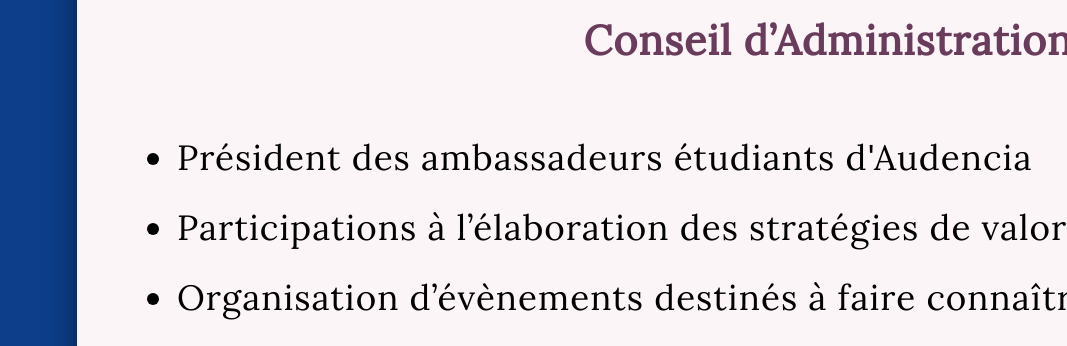
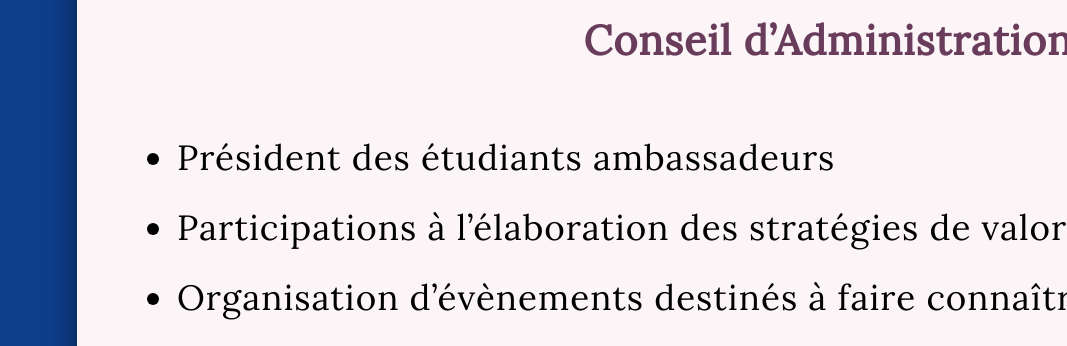
Before and after one commit to JeanAvocat/my-profile, a plain HTML site: page index.html in a window 1280 px wide. Shown: the part 3560-3906 px from the top of the page, without its empty margins (213-1280 px from the left). Drawn offline with Linux system fonts and the light colour scheme.

Commit message:
Update index.html

```diff
--- a/index.html
+++ b/index.html
@@ -80,7 +80,7 @@
 				<h2> Expériences professionnelles et associatives </h2>
 				<div style="margin:50px 0px 0px" class="div">
 				<h3>Conseil d’Administration Audencia Alumni – 9 membres</h3>
-					<UL> <li>Président des ambassadeurs étudiants d'Audencia</li>
+					<UL> <li>Président des étudiants ambassadeurs</li>
 						<li>Participations à l’élaboration des stratégies de valorisation d’un réseau de 27 000 diplômés</li>
 					<li>Organisation d’évènements destinés à faire connaître le réseau chez les étudiants</li>
 					</UL>
```
